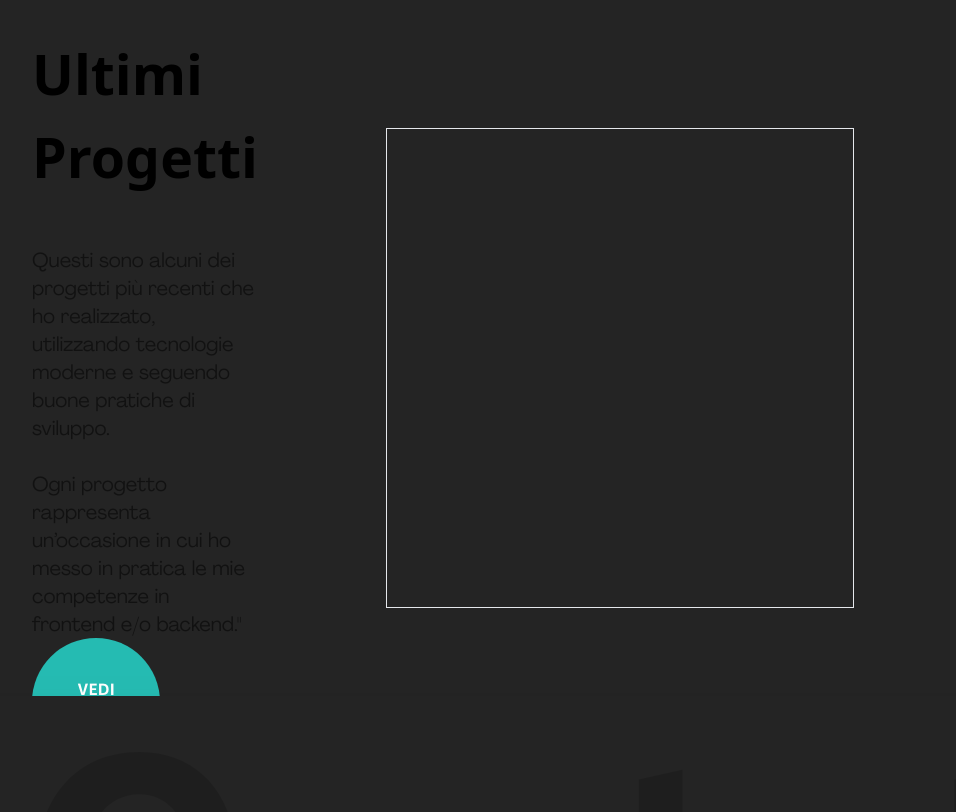
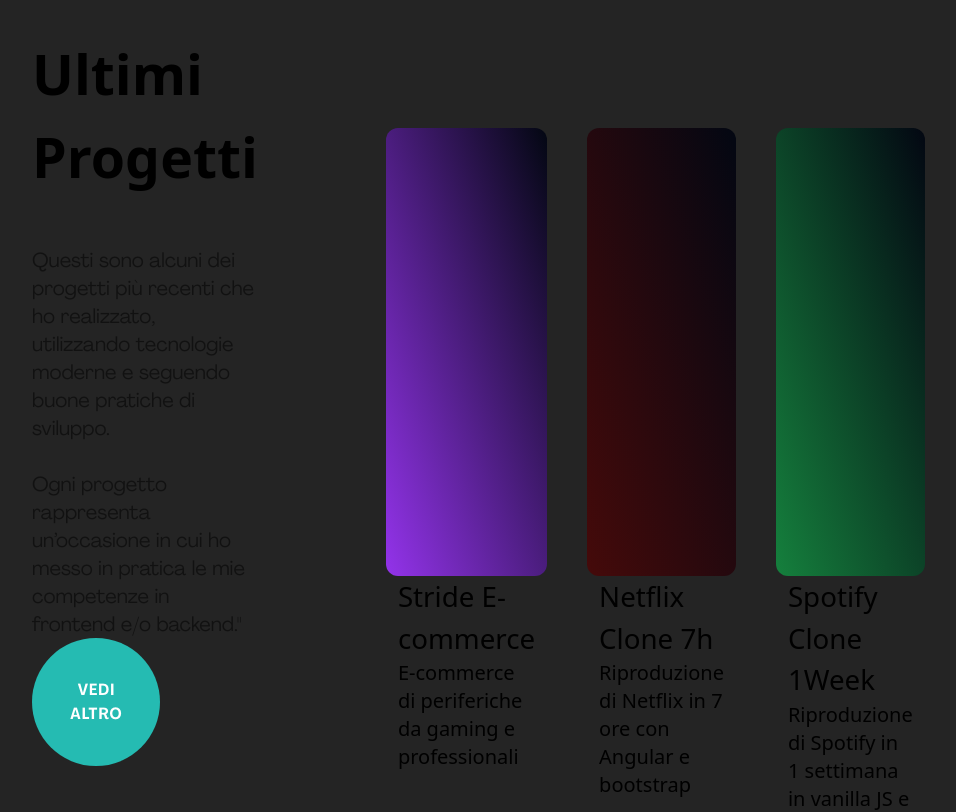
Before and after one commit to Giuseppe-Gambino/Portfolio, an Angular app: page / in a window 1280 px wide. Shown: the part 2740-3552 px from the top of the page, without its empty margins (133-1089 px from the left). Built offline with nearby package versions, Linux system fonts and the light colour scheme.

Commit message:
home page v1

```diff
--- a/src/app/pages/home/home.component.html
+++ b/src/app/pages/home/home.component.html
@@ -126,9 +126,44 @@
         buttonColor="#25bbb2"
       ></app-magnetic-button>
     </div>
-    <div class="h-[60vh] w-[120vh] mt-24 mx-32 border"></div>
+    <div class="h-[70vh] w-[120vh] mt-24 mx-32 flex gap-10">
+      <div class="w-[33%] cursor-pointer">
+        <div
+          class="h-[80%] bg-gradient-to-tr from-purple-600 to bg-gray-950 rounded-xl"
+        ></div>
+        <div class="px-3">
+          <h4>Stride E-commerce</h4>
+          <p class="text-xl">
+            E-commerce di periferiche da gaming e professionali
+          </p>
+        </div>
+      </div>
+      <div class="w-[33%] cursor-pointer">
+        <div
+          class="h-[80%] bg-gradient-to-tr from-red-950 to bg-gray-950 rounded-xl"
+        ></div>
+        <div class="px-3">
+          <h4>Netflix Clone 7h</h4>
+          <p class="text-xl">
+            Riproduzione di Netflix in 7 ore con Angular e bootstrap
+          </p>
+        </div>
+      </div>
+      <div class="w-[33%] cursor-pointer">
+        <div
+          class="h-[80%] bg-gradient-to-tr from-green-700 to bg-gray-950 rounded-xl"
+        ></div>
+        <div class="px-3">
+          <h4>Spotify Clone 1Week</h4>
+          <p class="text-xl">
+            Riproduzione di Spotify in 1 settimana in vanilla JS e CSS in team
+          </p>
+        </div>
+      </div>
+    </div>
   </section>
 </section>
+<section class="h-[40vh] bg-[#242424]"></section>
 <!-- sezione contattami -->
 <section class="h-[100vh] bg-[#242424] shadow-2xl relative">
   <section class="container h-full flex pt-[14%]">
```
